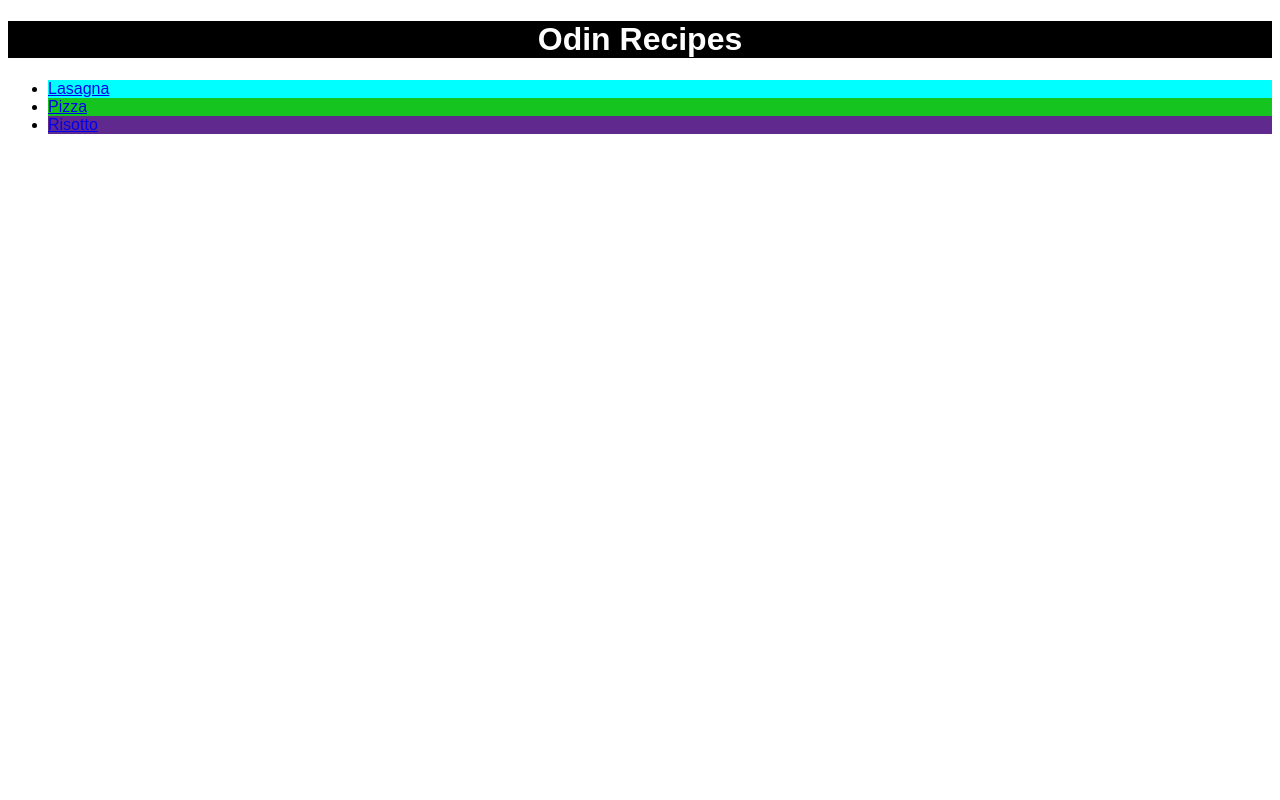
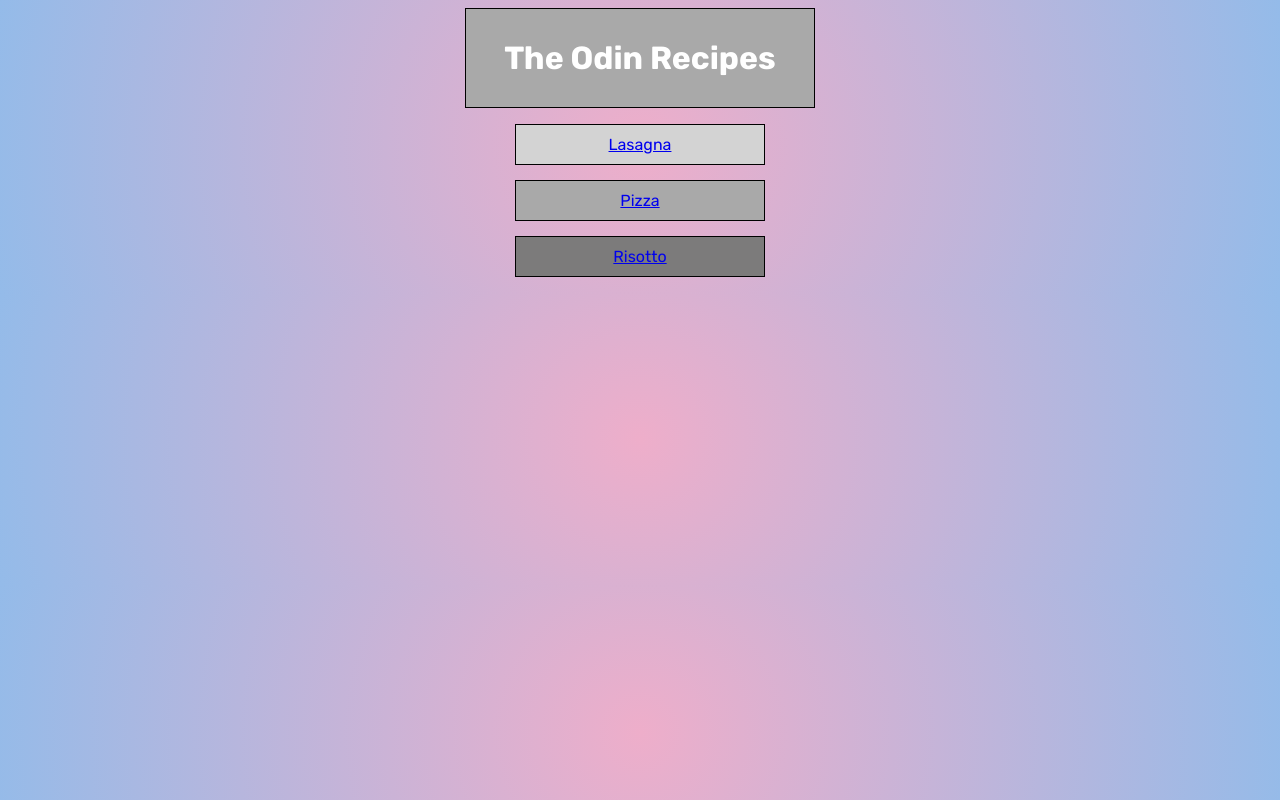
Before and after one commit to Saabane/odin-recipes, a plain HTML site: page index.html in a window 1280 px wide. Drawn offline with Linux system fonts and the light colour scheme.

Commit message:
CSS & Index Changes
I palyed with what i learned in the css section added some boxes & colors to my flat normal html first design.

```diff
--- a/css/styles.css
+++ b/css/styles.css
@@ -1,18 +1,46 @@
 body{
-    font-family:Arial, Helvetica, sans-serif;
+    font-family: "Rubik", sans-serif;
+    font-optical-sizing: auto;
+    font-weight: <weight>;
+    font-style: normal;
+    background: rgb(238,174,202);
+    background: radial-gradient(circle, rgba(238,174,202,1) 0%, rgba(148,187,233,1) 100%);
   }
 
+* {
+    padding: 0;
+    border: 0;
+    box-sizing: border-box;
+}
+
 h1 {
-    background-color: black;
     color: white;
+    background-color: darkgray;
+    border: 1px solid black;
+    width: 350px;
+    padding: 30px;
+    margin: 0 auto;
     text-align: center;
+
+}
+li {
+    display: block;
+    text-align: center;
+    margin: 0 auto;
+    margin-bottom: 5px;
+    margin-top: 15px;
+    padding: 10px;
+    width: 250px;
+    border: 1px solid black;
 }
 ul .one {
-    background-color: aqua;
+    background-color: lightgray;
+
 }
 ul .two {
-    background-color: rgb(22, 196, 31);
+    background-color: darkgray;;
 }
 ul .three {
-    background-color: rgb(96, 41, 141);
+    background-color: rgb(124, 123, 123)
+
 }
--- a/index.html
+++ b/index.html
@@ -5,9 +5,12 @@
     <meta name="viewport" content="width=device-width, initial-scale=1.0">
     <title>Legendary Recipes</title>
     <link rel="stylesheet" href="css/styles.css">
+    <link rel="preconnect" href="https://fonts.googleapis.com">
+    <link rel="preconnect" href="https://fonts.gstatic.com" crossorigin>
+    <link href="https://fonts.googleapis.com/css2?family=Rubik:ital,wght@0,300..900;1,300..900&display=swap" rel="stylesheet">
 </head>
 <body>
-    <h1>Odin Recipes</h1>
+    <h1>The Odin Recipes</h1>
     <ul>
         <li class="one"><a href="./recipes/lasagna.html">Lasagna</a></li>
         <li class="two"><a href="./recipes/pizaa.html">Pizza</a></li>
```
